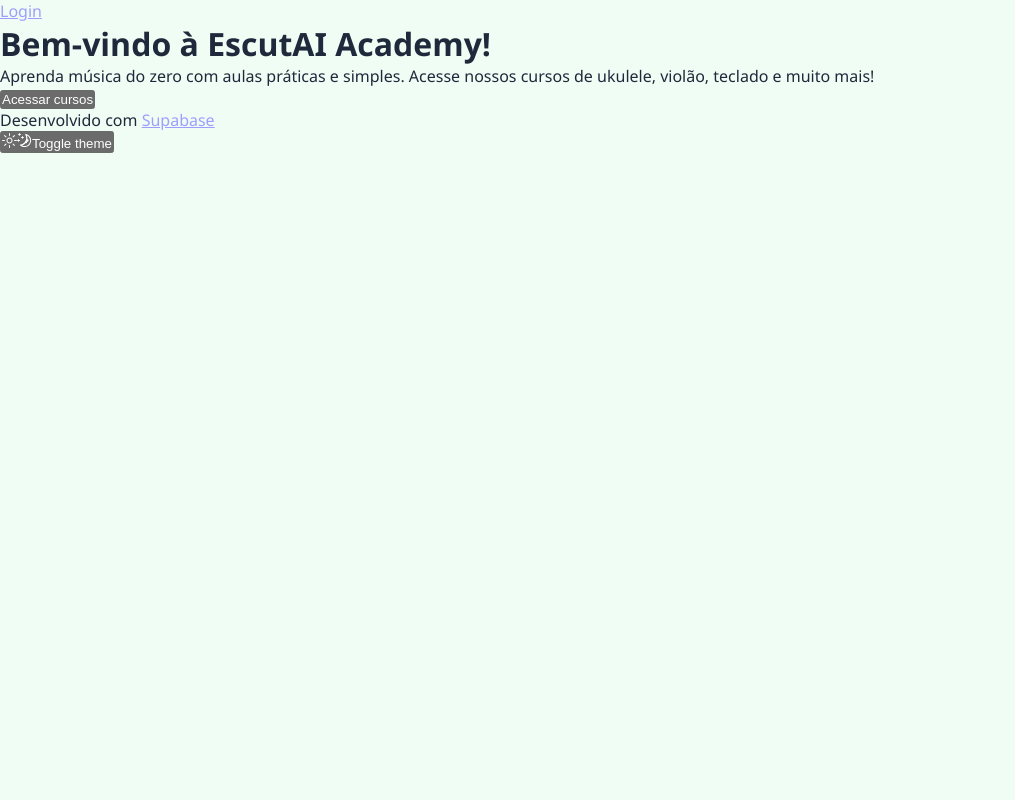
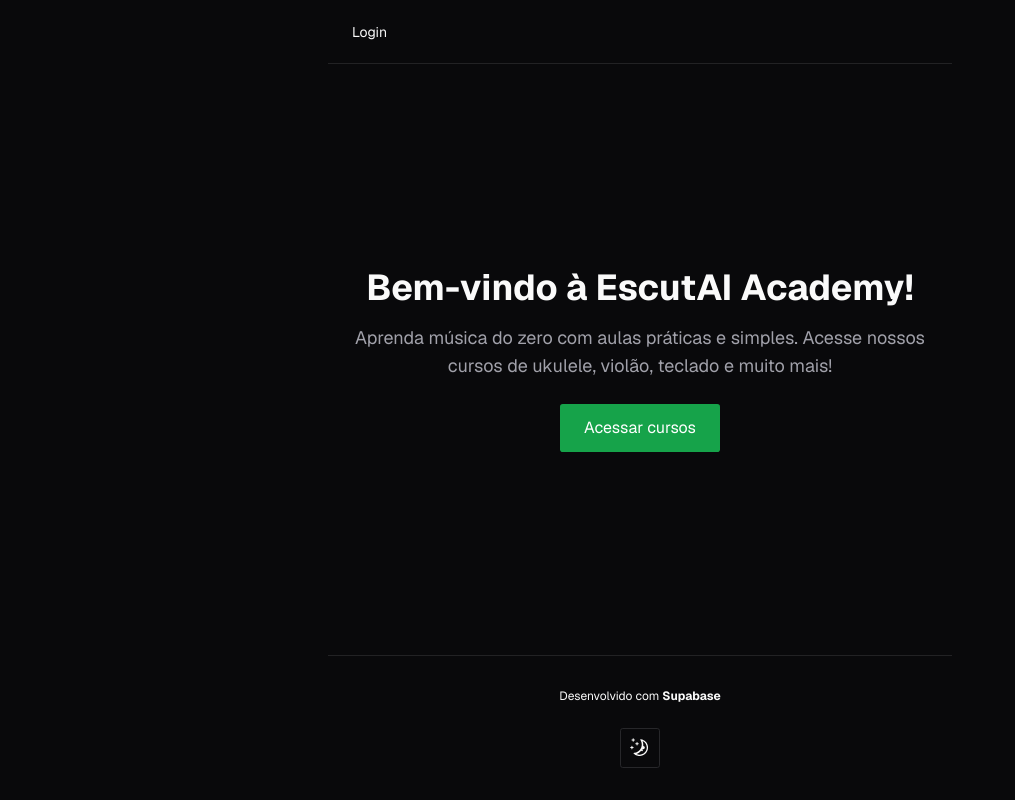
Before and after one commit to EscutAi/escutai-academy, a Next.js app: page / in a window 1280 px wide. Shown: the whole page, without its empty margins (0-1015 px from the left). Built offline with nearby package versions, Linux system fonts and the light colour scheme; no server answers.

Commit message:
Update globals.css

```diff
--- a/src/styles/globals.css
+++ b/src/styles/globals.css
@@ -1,20 +1,59 @@
-/* src/styles/globals.css */
+@tailwind base;
+@tailwind components;
+@tailwind utilities;
 
-:root {
-  --cor-primaria: #22c55e;
-  --cor-fundo: #f0fdf4;
-  --cor-texto: #1e293b;
-  --fonte-padrao: 'Segoe UI', sans-serif;
+@layer base {
+  :root {
+    --background: 0 0% 100%;
+    --foreground: 240 10% 3.9%;
+    --card: 0 0% 100%;
+    --card-foreground: 240 10% 3.9%;
+    --popover: 0 0% 100%;
+    --popover-foreground: 240 10% 3.9%;
+    --primary: 240 5.9% 10%;
+    --primary-foreground: 0 0% 98%;
+    --secondary: 240 4.8% 95.9%;
+    --secondary-foreground: 240 5.9% 10%;
+    --muted: 240 4.8% 95.9%;
+    --muted-foreground: 240 3.8% 46.1%;
+    --accent: 240 4.8% 95.9%;
+    --accent-foreground: 240 5.9% 10%;
+    --destructive: 0 84.2% 60.2%;
+    --destructive-foreground: 0 0% 98%;
+    --border: 240 5.9% 90%;
+    --input: 240 5.9% 90%;
+    --ring: 240 5.9% 10%;
+    --radius: 0.3rem;
+  }
+
+  .dark {
+    --background: 240 10% 3.9%;
+    --foreground: 0 0% 98%;
+    --card: 240 10% 3.9%;
+    --card-foreground: 0 0% 98%;
+    --popover: 240 10% 3.9%;
+    --popover-foreground: 0 0% 98%;
+    --primary: 0 0% 98%;
+    --primary-foreground: 240 5.9% 10%;
+    --secondary: 240 3.7% 15.9%;
+    --secondary-foreground: 0 0% 98%;
+    --muted: 240 3.7% 15.9%;
+    --muted-foreground: 240 5% 64.9%;
+    --accent: 240 3.7% 15.9%;
+    --accent-foreground: 0 0% 98%;
+    --destructive: 0 62.8% 30.6%;
+    --destructive-foreground: 0 0% 98%;
+    --border: 240 3.7% 15.9%;
+    --input: 240 3.7% 15.9%;
+    --ring: 240 4.9% 83.9%;
+  }
 }
 
-* {
-  margin: 0;
-  padding: 0;
-  box-sizing: border-box;
+@layer base {
+  * {
+    @apply border-border;
+  }
+  body {
+    @apply bg-background text-foreground;
+  }
 }
-
-body {
-  background-color: var(--cor-fundo);
-  color: var(--cor-texto);
-  font-family: var(--fonte-padrao);
-}
```
